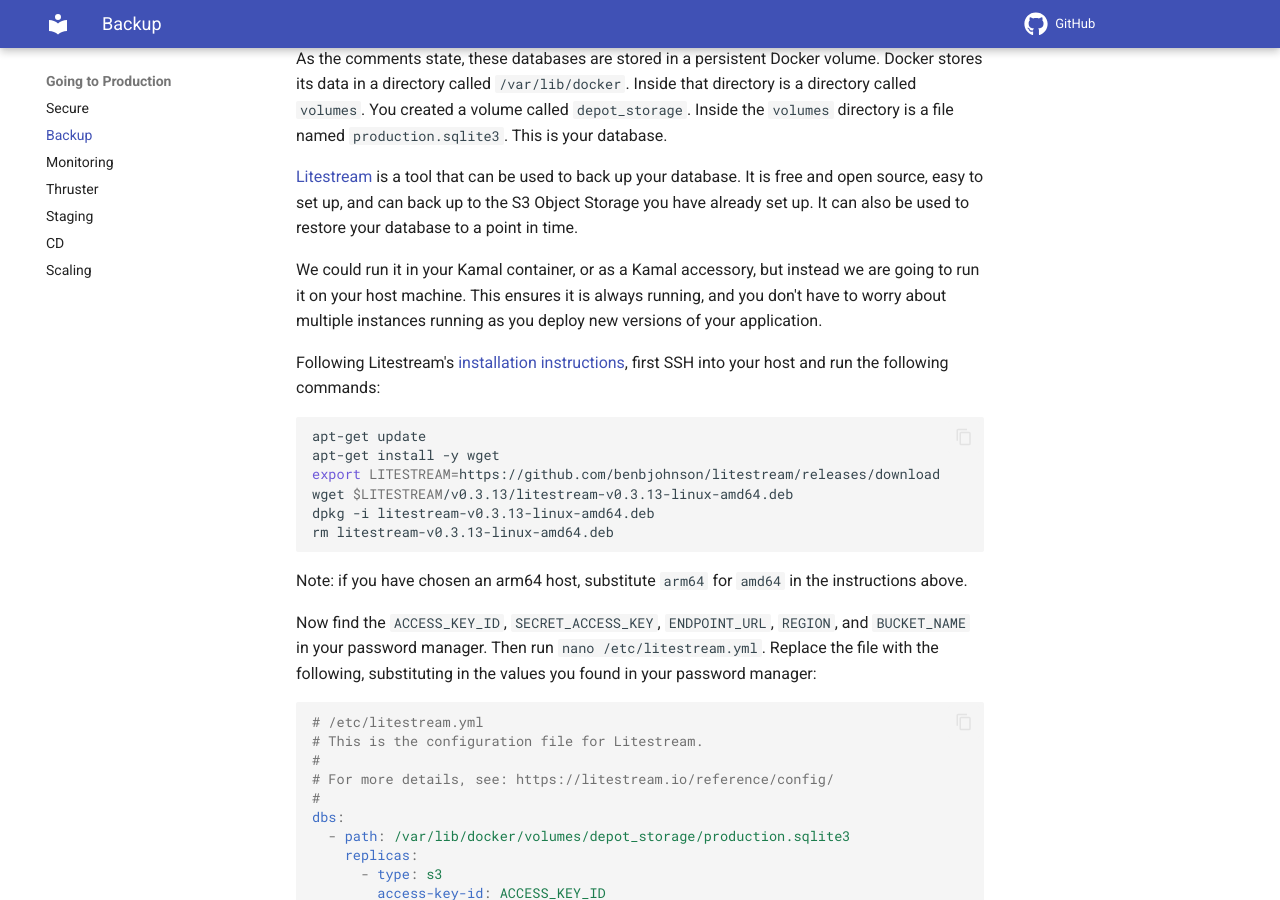
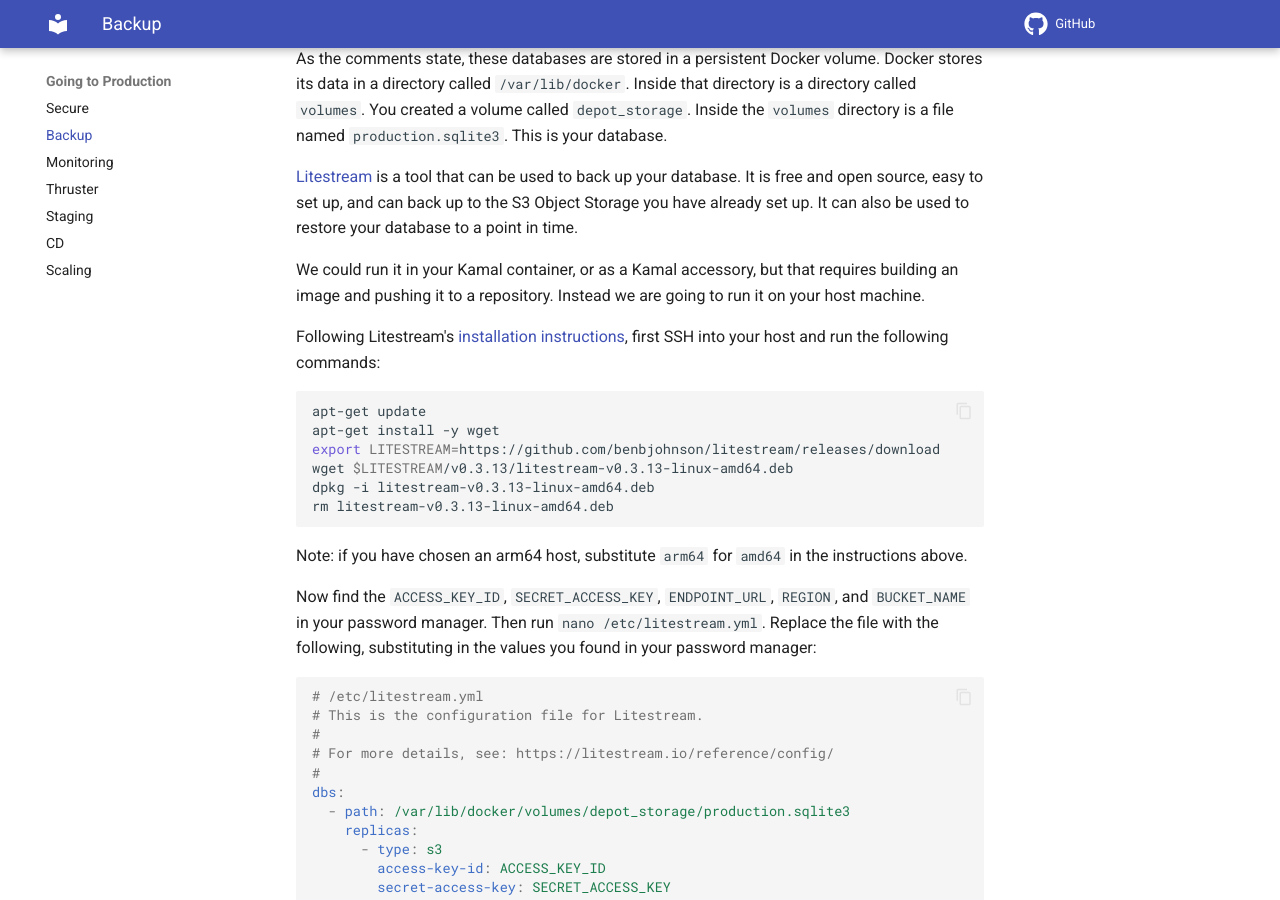
Before and after one commit to rubys/kamal-in-production, an MkDocs documentation site: the page built from docs/Backup.md, in a window 1280 px wide and 900 px high, scrolled down 669 px. Built offline with MkDocs 1.6.1 and Material for MkDocs 9.7.7, drawn with Linux system fonts in a browser that asks for light colours; comment, search, counter and statistics services are not loaded.

Commit message:
clarify why Litestream is not run as an accessory

```diff
--- a/docs/Backup.md
+++ b/docs/Backup.md
@@ -23,7 +23,7 @@
 
 [Litestream](https://litestream.io/) is a tool that can be used to back up your database. It is free and open source, easy to set up, and can back up to the S3 Object Storage you have already set up. It can also be used to restore your database to a point in time.
 
-We could run it in your Kamal container, or as a Kamal accessory, but instead we are going to run it on your host machine. This ensures it is always running, and you don't have to worry about multiple instances running as you deploy new versions of your application.
+We could run it in your Kamal container, or as a Kamal accessory, but that requires building an image and pushing it to a repository.  Instead we are going to run it on your host machine.
 
 Following Litestream's [installation instructions](https://litestream.io/install/debian/), first SSH into your host and run the following commands:
 
```
